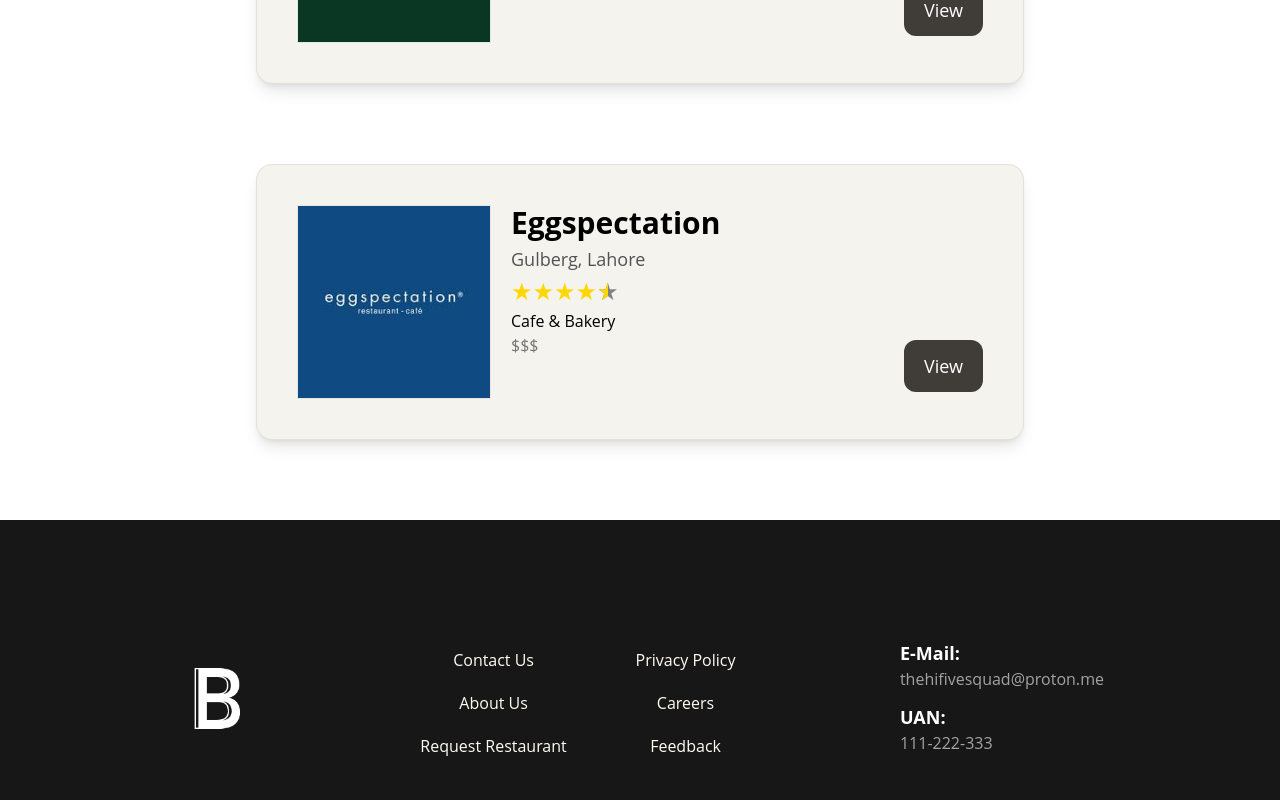
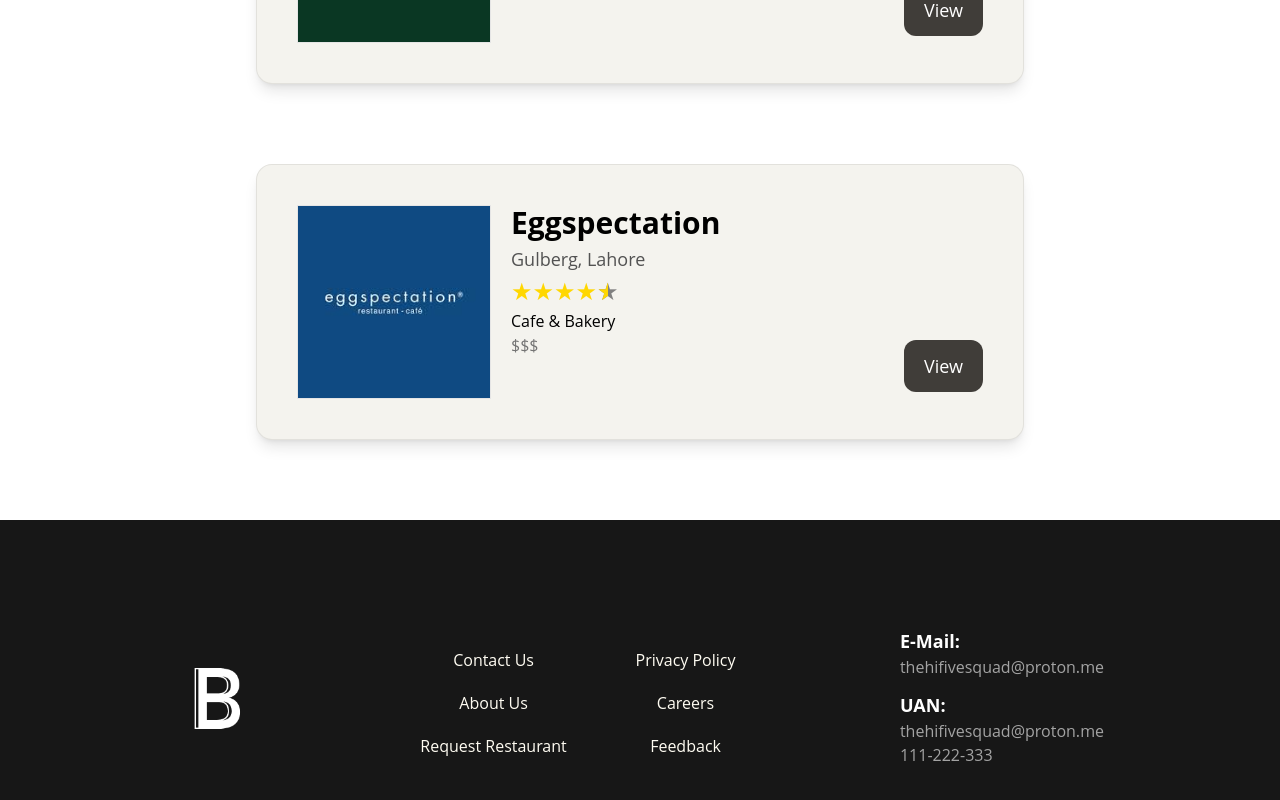
Before and after one commit to TalibIbrahim/Food-Review-App, a React (Create React App) app: page / in a window 1280 px wide. Shown: the part 2044-2844 px from the top of the page. Built offline with nearby package versions, Linux system fonts and the light colour scheme.

Commit message:
email address changed

```diff
--- a/src/UI/Footer.js
+++ b/src/UI/Footer.js
@@ -41,11 +41,19 @@
 
         <div class="footer-contacts">
           <h3 className="text-lg font-bold cursor-default">E-Mail:</h3>
-          <a href="mailto:byters@gmail.com" className="text-neutral-400">
+          <a
+            href="mailto: thehifivesquad@proton.me"
+            className="text-neutral-400"
+          >
             thehifivesquad@proton.me
           </a>
           <h3 className="text-lg font-bold cursor-default mt-3">UAN:</h3>
-          <a href="mailto:byters@gmail.com" className=" text-neutral-400"></a>
+          <a
+            href="mailto:thehifivesquad@proton.me"
+            className=" text-neutral-400"
+          >
+            thehifivesquad@proton.me
+          </a>
           <div className="flex flex-col text-neutral-400">
             <div>111-222-333</div>
           </div>
```
